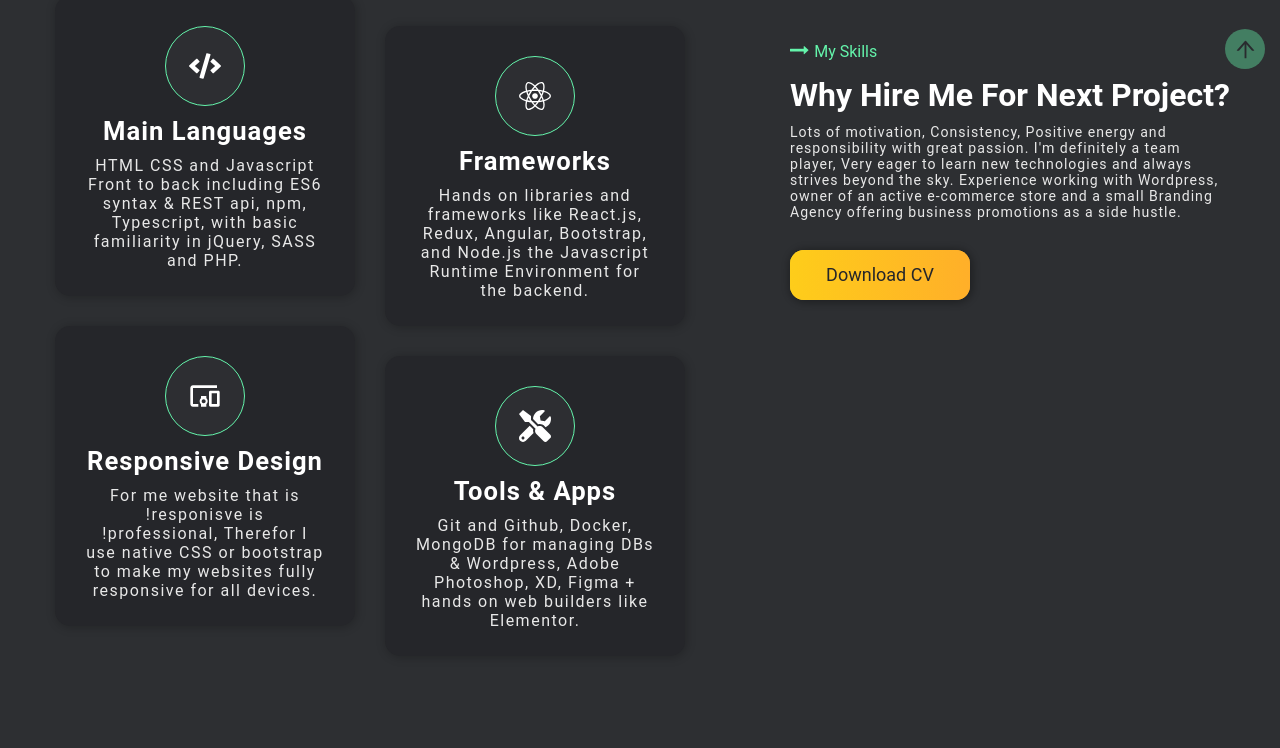
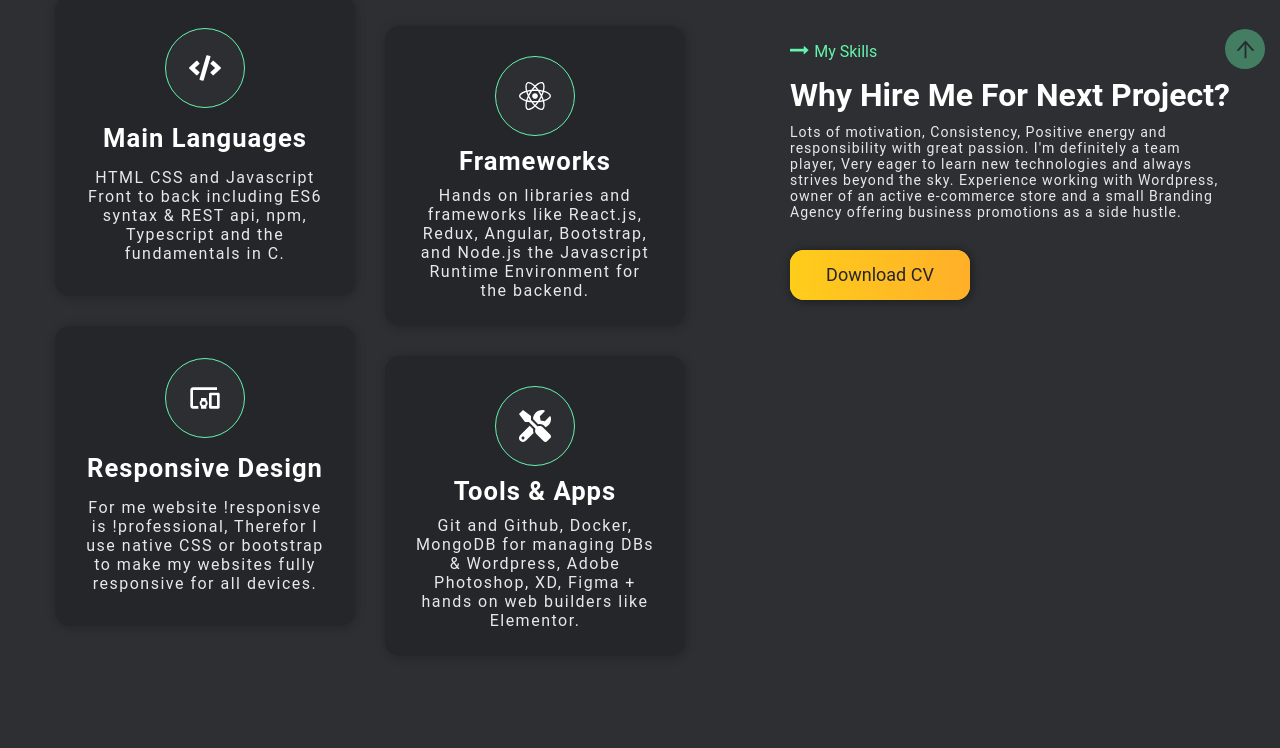
Before and after one commit to moodyomar/portfolio, a React (Create React App) app: page / in a window 1280 px wide. Shown: the part 716-1464 px from the top of the page. Built offline with nearby package versions, Linux system fonts and the light colour scheme; the HTML template or start-up script is replaced by a standard one.

Commit message:
file structor + skills text

```diff
--- a/src/components/common/Project.js
+++ b/src/components/common/Project.js
@@ -1,6 +1,6 @@
 import React from 'react';
 import { Link } from 'react-router-dom';
-import ProjectCard from '../cards/ProjectCard';
+import ProjectCard from '../common/ProjectCard';
 import Para from './Para';
 
 
--- a/src/components/sections/Skills.js
+++ b/src/components/sections/Skills.js
@@ -1,7 +1,7 @@
 import React from 'react';
 
 
-import SkillCard from '../cards/SkillCard';
+import SkillCard from '../common/SkillCard';
 import skills from '../../data/skills.json';
 import Para from '../common/Para';
 
--- a/src/data/skills.json
+++ b/src/data/skills.json
@@ -2,7 +2,7 @@
   {
     "icon":"FaCode",
     "title":"Main Languages",
-    "desc":"HTML CSS and Javascript Front to back including ES6 syntax & REST api, npm, Typescript, with basic familiarity in jQuery, SASS and PHP.",
+    "desc":"HTML CSS and Javascript Front to back including ES6 syntax & REST api, npm, Typescript and the fundamentals in C.",
     "animation":"left"
   },
   {
@@ -14,7 +14,7 @@
   {
     "icon":"MdDevicesOther",
     "title":"Responsive Design",
-    "desc":"For me website that is !responisve is !professional, Therefor I use native CSS or bootstrap to make my websites fully responsive for all devices.",
+    "desc":"For me website !responisve is !professional, Therefor I use native CSS or bootstrap to make my websites fully responsive for all devices.",
     "animation":"left"
   },
   {
```
Also changed, not shown: src/components/common/ProjectCard.js (renamed from src/components/cards/ProjectCard.js), src/components/common/SkillCard.js (renamed from src/components/cards/SkillCard.js).
